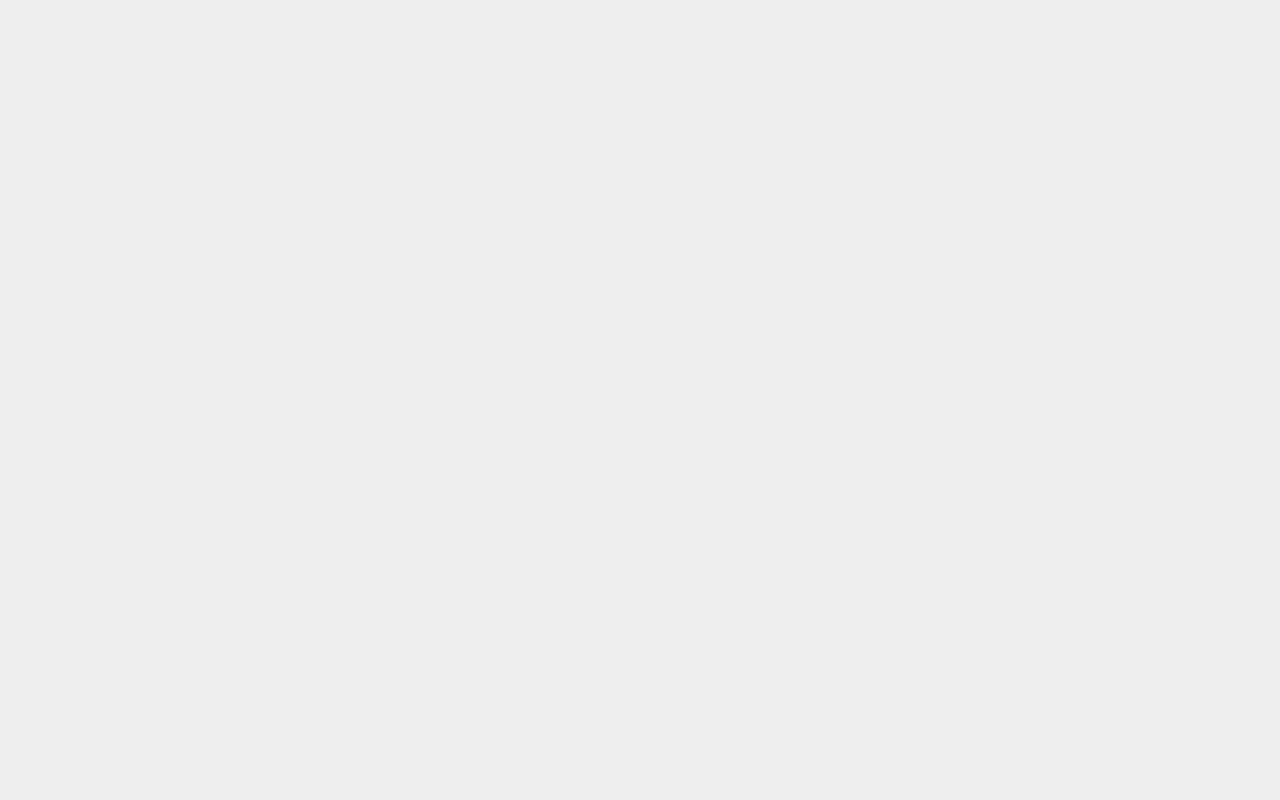
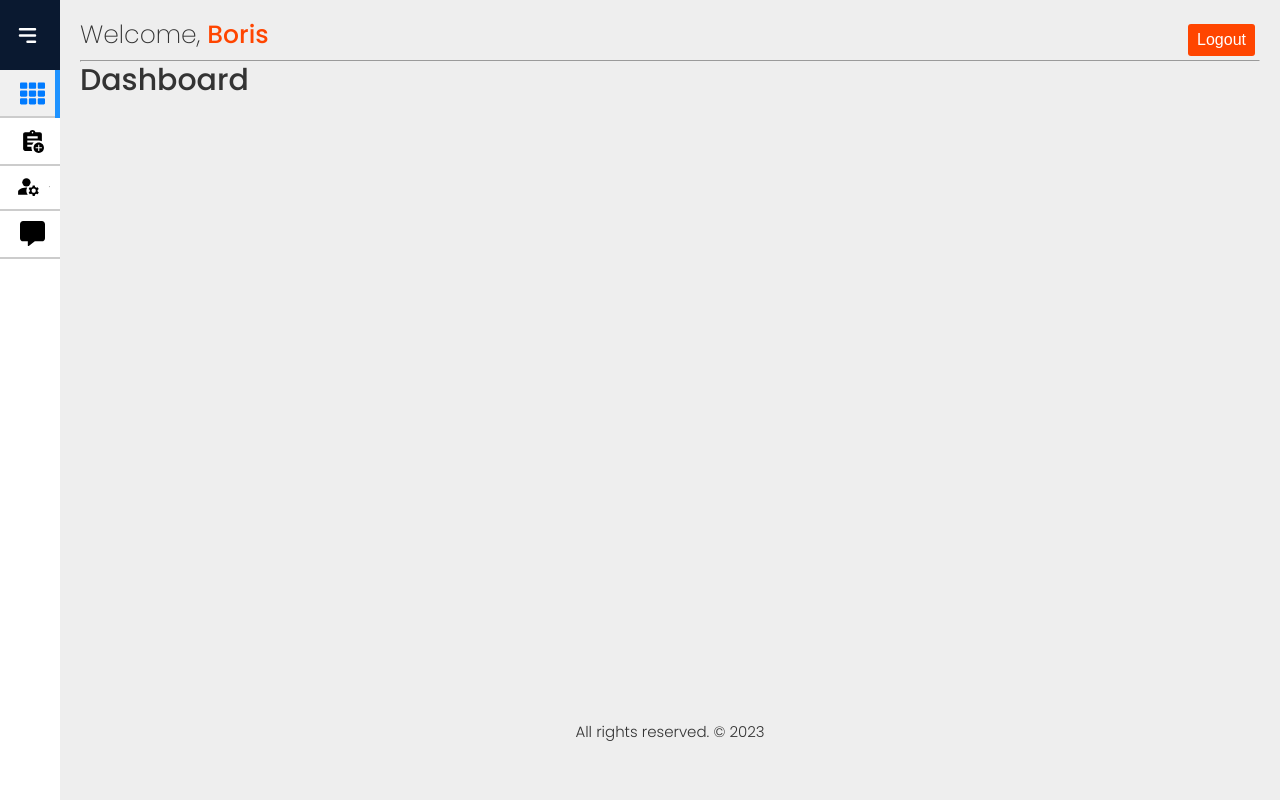
Before and after one commit to BorisLabianca/product-inventory-app-frontend, a React (Vite) app: page /dashboard in a window 1280 px wide. Before the commit this address had no page. Built offline with nearby package versions, Linux system fonts and the light colour scheme.

Commit message:
created sidebar

```diff
--- a/src/App.jsx
+++ b/src/App.jsx
@@ -4,6 +4,9 @@
 import Reset from "./pages/Auth/Reset";
 import Forgot from "./pages/Auth/Forgot";
 import Register from "./pages/Auth/Register";
+import Dashboard from "./pages/Dashboard/Dashboard";
+import Sidebar from "./components/sidebar/Sidebar";
+import Layout from "./components/layout/Layout";
 
 function App() {
   return (
@@ -14,6 +17,17 @@
         <Route path="/register" element={<Register />} />
         <Route path="/forgot" element={<Forgot />} />
         <Route path="/reset-password/:resetToken" element={<Reset />} />
+
+        <Route
+          path="/dashboard"
+          element={
+            <Sidebar>
+              <Layout>
+                <Dashboard />
+              </Layout>
+            </Sidebar>
+          }
+        />
       </Routes>
     </Router>
   );
--- /dev/null
+++ b/src/components/footer/Footer.jsx
@@ -0,0 +1,9 @@
+const Footer = () => {
+  return (
+    <div className="--flex-center --py2">
+      <p>All rights reserved. &copy; 2023</p>
+    </div>
+  );
+};
+
+export default Footer;
--- /dev/null
+++ b/src/components/header/Header.jsx
@@ -0,0 +1,16 @@
+const Header = () => {
+  return (
+    <div className="--pad header">
+      <div className="--flex-between">
+        <h3>
+          <span className="--fw-thin">Welcome, </span>
+          <span className="--color-danger">Boris</span>
+        </h3>
+        <button className="--btn --btn-danger">Logout</button>
+      </div>
+      <hr />
+    </div>
+  );
+};
+
+export default Header;
--- /dev/null
+++ b/src/components/layout/Layout.jsx
@@ -0,0 +1,16 @@
+import Footer from "../footer/Footer";
+import Header from "../header/Header";
+
+const Layout = ({ children }) => {
+  return (
+    <>
+      <Header />
+      <div style={{ minHeight: "80vh" }} className="--pad">
+        {children}
+      </div>
+      <Footer />
+    </>
+  );
+};
+
+export default Layout;
--- /dev/null
+++ b/src/components/sidebar/Sidebar.jsx
@@ -0,0 +1,54 @@
+import { RiProductHuntLine } from "react-icons/ri";
+import { HiMenuAlt3 } from "react-icons/hi";
+import "./Sidebar.scss";
+import SidebarItem from "./SidebarItem";
+import menu from "../../data/sidebar";
+import { useState } from "react";
+import { useNavigate } from "react-router-dom";
+
+const Sidebar = ({ children }) => {
+  const [isOpen, setIsOpen] = useState(false);
+  const toggle = () => {
+    setIsOpen(!isOpen);
+  };
+  const navigate = useNavigate();
+
+  const goHome = (params) => {
+    navigate("/");
+  };
+
+  return (
+    <div className="layout">
+      <div className="sidebar" style={{ width: isOpen ? "230px" : "60px" }}>
+        <div className="top_section">
+          <div className="logo" style={{ display: isOpen ? "block" : "none" }}>
+            <RiProductHuntLine
+              size={35}
+              style={{ cursor: "pointer" }}
+              onClick={goHome}
+            />
+          </div>
+          <div
+            className="bars"
+            style={{ marginLeft: isOpen ? "100px" : "0px" }}
+          >
+            <HiMenuAlt3 style={{ cursor: "pointer" }} onClick={toggle} />
+          </div>
+        </div>
+        {menu.map((item, index) => {
+          return <SidebarItem key={index} item={item} isOpen={isOpen} />;
+        })}
+      </div>
+      <main
+        style={{
+          paddingLeft: isOpen ? "230px" : "60px",
+          transition: "all .5s",
+        }}
+      >
+        {children}
+      </main>
+    </div>
+  );
+};
+
+export default Sidebar;
--- /dev/null
+++ b/src/components/sidebar/Sidebar.scss
@@ -0,0 +1,145 @@
+.layout {
+  display: flex;
+}
+main {
+  width: 100%;
+  // padding: 20px;
+  color: #ccc;
+}
+.sidebar {
+  position: fixed;
+  top: 0;
+  left: 0;
+  width: 230px;
+  height: 100vh;
+  flex-shrink: 0;
+  background-color: var(--color-white);
+  overflow: auto;
+  color: var(-color-dark);
+  transition: all 0.5s;
+}
+
+.top_section {
+  display: flex;
+  align-items: center;
+  padding: 10px 15px;
+  // border-bottom: 2px solid #ccc;
+  transition: all 0.5s;
+  background-color: var(--dark-blue);
+  height: 70px;
+}
+.logo {
+  font-size: 30px;
+  color: var(--color-white);
+}
+.bars {
+  display: flex;
+  font-size: 25px;
+  margin-left: 70px;
+  cursor: pointer;
+  color: var(--color-white);
+  transition: all 0.3s;
+}
+
+.bars:hover {
+  color: var(--color-primary);
+  font-size: 27px;
+}
+
+.sidebar-item {
+  padding: 0.75em 1em;
+  display: block;
+  // border-radius: 5px;
+  border-bottom: 2px solid #ccc;
+  background-color: rgba(255, 255, 255, 0.1);
+  transition: background-color 0.15s;
+}
+
+.s-parent {
+  border-bottom: 2px solid #ccc;
+}
+
+.sidebar-item:hover {
+  background-color: #eee;
+}
+
+.sidebar-title {
+  display: flex;
+  font-size: 1.2em;
+  justify-content: space-between;
+  align-items: center;
+}
+
+.sidebar-title span {
+  display: flex;
+  justify-content: flex-start;
+  align-items: flex-start;
+  gap: 12px;
+  transition: all 0.5s;
+  font-size: 1.6rem;
+}
+
+.sidebar-title span .icon {
+  display: flex;
+  justify-content: center;
+  align-items: center;
+  width: 1.5em;
+  font-size: 25px;
+}
+
+.sidebar-title .arrow-icon {
+  cursor: pointer;
+  transition: all 0.5s;
+}
+
+.sidebar-item.open > .sidebar-title .arrow-icon {
+  transform: rotate(90deg);
+}
+
+.sidebar-content {
+  padding-top: 0.25em;
+  height: 0;
+  overflow: hidden;
+}
+.sidebar-item.open > .sidebar-content {
+  height: auto;
+}
+
+.s-child {
+  border: 1px solid #ccc;
+  border-radius: 3px;
+  margin-top: 5px;
+}
+
+.s-child:hover {
+  border: 1px solid var(--light-blue);
+}
+
+a {
+  color: var(--colo-dark);
+  text-decoration: none;
+  transition: all 0.2s;
+}
+
+.active {
+  color: var(--color-primary);
+  display: block;
+  position: relative;
+  width: 100%;
+  height: auto;
+  background-color: #eee;
+}
+
+.active::after {
+  content: "";
+  position: absolute;
+  width: 5px;
+  height: 100%;
+  right: 0;
+  top: 0;
+  background-color: var(--light-blue);
+}
+
+.sublink .sidebar-item .sidebar-title {
+  padding-left: 40px;
+}
--- /dev/null
+++ b/src/components/sidebar/SidebarItem.jsx
@@ -0,0 +1,78 @@
+import { MdKeyboardArrowRight } from "react-icons/md";
+import "./Sidebar.scss";
+import { useState } from "react";
+import { NavLink } from "react-router-dom";
+import { iconDealer } from "../../utils/iconDealer";
+
+const activeSubLink = ({ isActive }) => (isActive ? "active" : "link");
+const activeLink = ({ isActive }) => (isActive ? "active" : "link");
+
+const SidebarItem = ({ item, isOpen }) => {
+  const [expandMenu, setExpandMenu] = useState(false);
+  if (item.children) {
+    return (
+      <div
+        className={
+          expandMenu && isOpen
+            ? "sidebar-item s-parent open"
+            : "sidebar-item s-parent"
+        }
+      >
+        <div className="sidebar-title">
+          <span>
+            {item.icon && (
+              <div className="icon">{iconDealer(item, item.icon)}</div>
+            )}
+            {isOpen && <div>{item.title}</div>}
+          </span>
+          <MdKeyboardArrowRight
+            size={25}
+            className="arrow-icon"
+            onClick={() => {
+              setExpandMenu(!expandMenu);
+            }}
+          />
+        </div>
+        <div className="sidebar-content">
+          {item.children.map((child, index) => {
+            return (
+              <div className="s-child" key={index}>
+                <NavLink to={child.path} className={activeSubLink}>
+                  <div className="sidebar-item">
+                    <div className="sidebar-title">
+                      <span>
+                        {child.icon && (
+                          <div className="icon">
+                            {iconDealer(child, child.icon)}
+                          </div>
+                        )}
+                        {isOpen && <div>{child.title}</div>}
+                      </span>
+                    </div>
+                  </div>
+                </NavLink>
+              </div>
+            );
+          })}
+        </div>
+      </div>
+    );
+  } else {
+    return (
+      <NavLink to={item.path} className={activeLink}>
+        <div className="sidebar-item parent">
+          <div className="sidebar-title">
+            <span>
+              {item.icon && (
+                <div className="icon">{iconDealer(item, item.icon)}</div>
+              )}
+              {isOpen && <div>{item.title}</div>}
+            </span>
+          </div>
+        </div>
+      </NavLink>
+    );
+  }
+};
+
+export default SidebarItem;
--- /dev/null
+++ b/src/data/sidebar.js
@@ -0,0 +1,35 @@
+const menu = [
+  {
+    title: "Dashboard",
+    icon: "FaTh",
+    path: "/dashboard",
+  },
+  {
+    title: "Add Product",
+    icon: "MdAssignmentAdd",
+    path: "/add-product",
+  },
+  {
+    title: "Account",
+    icon: "MdManageAccounts",
+    children: [
+      {
+        title: "Profile",
+        icon: "ImProfile",
+        path: "/profile",
+      },
+      {
+        title: "Edit Profile",
+        icon: "FaUserEdit",
+        path: "/profile-update",
+      },
+    ],
+  },
+  {
+    title: "Report Bug",
+    icon: "FaCommentAlt",
+    path: "/contact-us",
+  },
+];
+
+export default menu;
--- /dev/null
+++ b/src/pages/Dashboard/Dashboard.jsx
@@ -0,0 +1,9 @@
+const Dashboard = () => {
+  return (
+    <div>
+      <h2>Dashboard</h2>
+    </div>
+  );
+};
+
+export default Dashboard;
--- /dev/null
+++ b/src/utils/iconDealer.jsx
@@ -0,0 +1,35 @@
+import { FaTh, FaCommentAlt, FaUserEdit } from "react-icons/fa";
+import { ImProfile } from "react-icons/im";
+import { MdAssignmentAdd, MdManageAccounts } from "react-icons/md";
+
+export const iconDealer = (child, iconTitle) => {
+  if (child) {
+    if (iconTitle === "FaTh") {
+      return <FaTh />;
+    } else if (iconTitle === "FaCommentAlt") {
+      return <FaCommentAlt />;
+    } else if (iconTitle === "ImProfile") {
+      return <ImProfile />;
+    } else if (iconTitle === "MdAssignmentAdd") {
+      return <MdAssignmentAdd />;
+    } else if (iconTitle === "MdManageAccounts") {
+      return <MdManageAccounts />;
+    } else if (iconTitle === "FaUserEdit") {
+      return <FaUserEdit />;
+    }
+  } else {
+    if (iconTitle === "FaTh") {
+      return <FaTh />;
+    } else if (iconTitle === "FaCommentAlt") {
+      return <FaCommentAlt />;
+    } else if (iconTitle === "ImProfile") {
+      return <ImProfile />;
+    } else if (iconTitle === "MdAssignmentAdd") {
+      return <MdAssignmentAdd />;
+    } else if (iconTitle === "MdManageAccounts") {
+      return <MdManageAccounts />;
+    } else if (iconTitle === "FaUserEdit") {
+      return <FaUserEdit />;
+    }
+  }
+};
```
